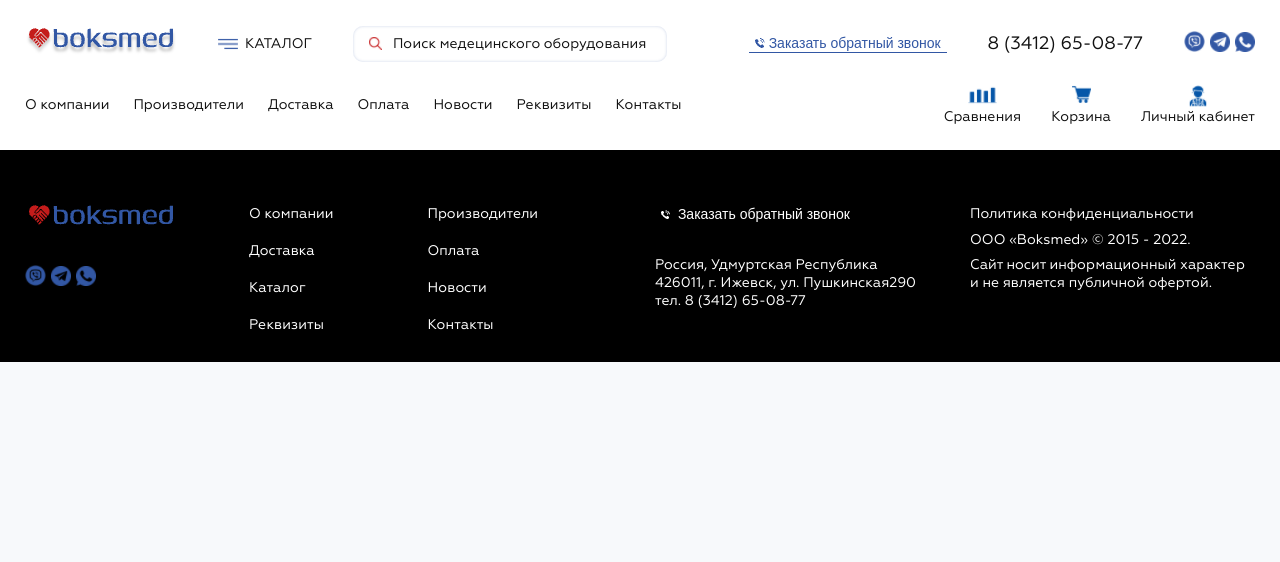
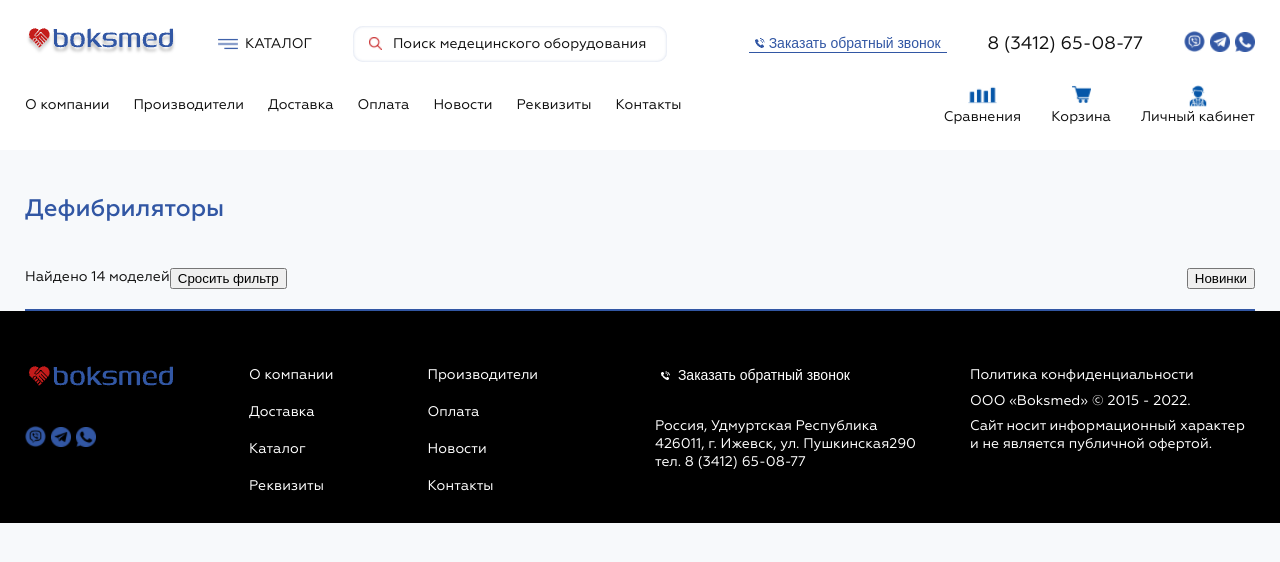
Before and after one commit to TepljakovKirill/medtechnica, a Nuxt app: page /catalog/defibrillator in a window 1280 px wide. Shown: the top 562 px of the page. Built offline with nearby package versions, Linux system fonts and the light colour scheme.

Commit message:
сделал страницу Дефибриляторы и настроил маршрутизацию к ней

```diff
--- a/components/Equipment.vue
+++ b/components/Equipment.vue
@@ -16,7 +16,7 @@ const toggleVisibility = () => {
     <div class="equipment-list">
       <div class="equipment-container big div1">
         <p class="equipment-container__title">Дефибриляторы</p>
-        <nuxt-link to="/">
+        <nuxt-link to="/catalog/defibrillator">
           <p class="equipment-container__link">перейти в каталог</p>
         </nuxt-link>
         <img
--- a/components/NavBar.vue
+++ b/components/NavBar.vue
@@ -8,13 +8,13 @@ const menuItems = [
   { name: "Производители", path: "/manufacturers" },
   { name: "Доставка", path: "/delyvery" },
   { name: "Оплата", path: "/payment" },
-  { name: "Каталог", path: "/catalog" },
+  { name: "Каталог", path: "/catalog/" },
   { name: "Новости", path: "/news" },
   { name: "Реквизиты", path: "/details" },
   { name: "Контакты", path: "/contacts" },
 ];
 
-const menuFilter = menuItems.filter((item) => item.path !== "/catalog");
+const menuFilter = menuItems.filter((item) => item.path !== "/catalog/");
 </script>
 <template>
   <nav>
--- a/components/Slider.vue
+++ b/components/Slider.vue
@@ -21,7 +21,7 @@ const modules = [Navigation];
             <div class="slide-content__descr">
               что то нужно написать, может быть качество и выгодные цены..
             </div>
-            <nuxt-link to="/" class="slide-content__button flex"
+            <nuxt-link to="/catalog" class="slide-content__button flex"
               >перейти в каталог</nuxt-link
             >
           </div>
@@ -48,7 +48,7 @@ const modules = [Navigation];
             <div class="slide-content__descr">
               Cтоят в одном ряду с аппаратами известных мировых производителей
             </div>
-            <nuxt-link to="/" class="slide-content__button flex"
+            <nuxt-link to="/catalog" class="slide-content__button flex"
               >перейти в каталог</nuxt-link
             >
           </div>
--- /dev/null
+++ b/pages/catalog/defibrillator.vue
@@ -0,0 +1,30 @@
+<script setup>
+</script>
+
+<template>
+  <div class="container">
+    <h1 class="defibrillator-title">Дефибриляторы</h1>
+    <div class="defibrillator-settngs flex">
+      <div class="defibrillator-container flex">
+        <p class="defibrillator-total">Найдено 14 моделей</p>
+        <button class="defibrillator-reset">Сросить фильтр</button>
+      </div>
+      <button class="defibrillator-filter">Новинки</button>
+    </div>
+  </div>
+</template>
+
+<style scoped>
+.defibrillator-title {
+  padding: 44px 0;
+  font-size: 24px;
+  font-weight: 500;
+  color: #3257a4;
+}
+
+.defibrillator-settngs {
+  padding-bottom: 20px;
+  justify-content: space-between;
+  border-bottom: 2px solid #3257a4;
+}
+</style>
```
Also changed, not shown: pages/catalog/index.vue (renamed from pages/catalog.vue).
